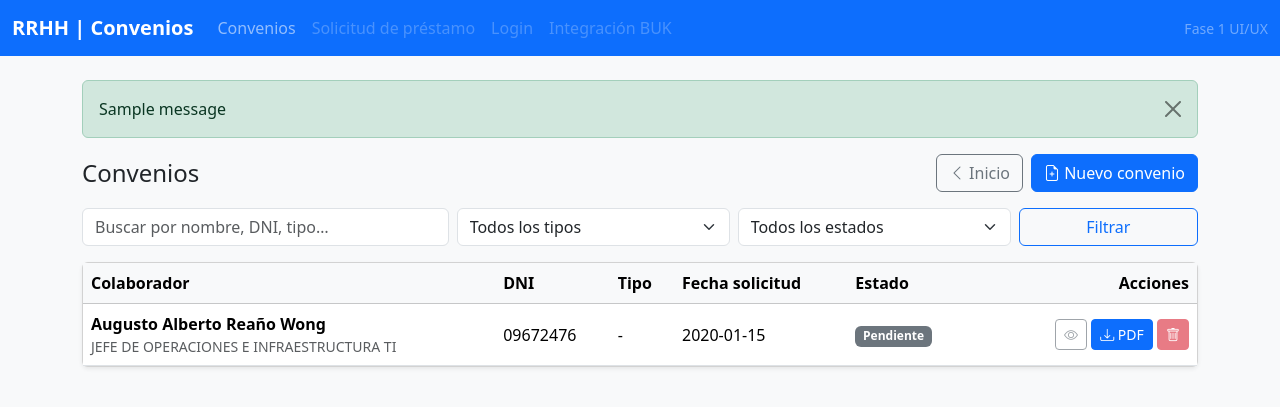
After one commit to alvarohl230498-cyber/Convenio, a Flask app: page /convenios in a window 1280 px wide. The commit adds this page. Shown: the top 407 px of the page. Run offline with Flask 3, Linux system fonts and the light colour scheme; tables that the repository leaves empty hold one stand-in row (values such as "Sample post"); one stand-in notice (Sample message) is shown; some libraries are stand-ins or nearby versions.

Commit message:
feat(ui): Fase 1 UI/UX — base, navbar, flash, lista de convenios, mejoras empleado y fecha pegada

```diff
--- a/prototipo_convenios_vacaciones_app.py
+++ b/prototipo_convenios_vacaciones_app.py
@@ -280,6 +280,11 @@ def delete_employee(empleado_id):
     db.session.commit()
     flash('Colaborador eliminado correctamente.')
     return redirect(url_for('index'))
+
+@app.route("/convenios")
+def convenios_list():
+    convenios = Convenio.query.order_by(Convenio.fecha_solicitud.desc()).all()
+    return render_template("convenios_list.html", convenios=convenios)
 
 
 # Ver empleado
--- /dev/null
+++ b/static/css/app.css
@@ -0,0 +1,5 @@
+/***** Reglas pequeñas y no invasivas *****/
+.table-sm td, .table-sm th { padding: .5rem .75rem; }
+.form-label.required::after { content: " *"; color: #dc3545; }
+.card-hr { border-left: 4px solid #0d6efd; padding-left: .75rem; }
+.btn-wide { min-width: 140px; }
--- a/templates/base.html
+++ b/templates/base.html
@@ -1,25 +1,34 @@
-
 <!doctype html>
 <html lang="es">
+
 <head>
     <meta charset="utf-8">
     <meta name="viewport" content="width=device-width, initial-scale=1">
-    <title>Prototipo Convenios - RRHH</title>
-    <link href="https://cdn.jsdelivr.net/npm/bootstrap@5.3.1/dist/css/bootstrap.min.css" rel="stylesheet">
-    <link href="https://cdn.jsdelivr.net/npm/bootstrap-icons@1.10.5/font/bootstrap-icons.css" rel="stylesheet">
-</>
+    <title>{% block title %}Prototipo Convenios - RRHH{% endblock %}</title>
 
+    <!-- Bootstrap + Icons -->
+    <link href="https://cdn.jsdelivr.net/npm/bootstrap@5.3.3/dist/css/bootstrap.min.css" rel="stylesheet">
+    <link href="https://cdn.jsdelivr.net/npm/bootstrap-icons@1.11.3/font/bootstrap-icons.css" rel="stylesheet">
+
+    <!-- CSS propio -->
+    <link href="{{ url_for('static', filename='css/app.css') }}" rel="stylesheet">
+    {% block head %}{% endblock %}
 </head>
-<body class="p-4">
-    <div class="container">
-        <h1 class="mb-3">Prototipo Convenios - RRHH</h1>
-        {% with messages = get_flashed_messages() %}
-            {% if messages %}
-                <div class="alert alert-info">{{ messages[0] }}</div>
-            {% endif %}
-        {% endwith %}
+
+<body class="bg-light">
+
+    <!-- Navbar (usa tu partial) -->
+    {% include 'partials/_navbar.html' %}
+
+    <main class="container py-4">
+        <!-- Flash (usa tu partial) -->
+        {% include 'partials/_flash.html' %}
+
         {% block content %}{% endblock %}
-    </div>
-    <script src="https://cdn.jsdelivr.net/npm/bootstrap@5.3.1/dist/js/bootstrap.bundle.min.js"></script>
+    </main>
+
+    <script src="https://cdn.jsdelivr.net/npm/bootstrap@5.3.3/dist/js/bootstrap.bundle.min.js"></script>
+    {% block scripts %}{% endblock %}
 </body>
+
 </html>
--- /dev/null
+++ b/templates/convenios_list.html
@@ -0,0 +1,180 @@
+{% extends "base.html" %}
+{% block title %}Convenios | RRHH{% endblock %}
+
+{% block content %}
+<div class="d-flex align-items-center justify-content-between mb-3">
+    <h1 class="h4 mb-0">Convenios</h1>
+    <div class="d-flex gap-2">
+        <a href="{{ url_for('index') }}" class="btn btn-outline-secondary">
+            <i class="bi bi-chevron-left"></i> Inicio
+        </a>
+        <a href="{{ url_for('convenio_nuevo') }}" class="btn btn-primary btn-wide">
+            <i class="bi bi-file-earmark-plus"></i> Nuevo convenio
+        </a>
+    </div>
+</div>
+
+<!-- Filtros livianos (solo UI; no modifica la lógica si no hay backend) -->
+<form class="row g-2 mb-3" method="get" action="{{ url_for('convenios_list') }}">
+    <div class="col-md-4">
+        <input type="text" class="form-control" name="q" value="{{ request.args.get('q','') }}"
+            placeholder="Buscar por nombre, DNI, tipo…">
+    </div>
+    <div class="col-md-3">
+        <select class="form-select" name="tipo">
+            <option value="">Todos los tipos</option>
+            <option value="ACUMULACION" {{ 'selected' if request.args.get('tipo')=='ACUMULACION' else '' }}>Acumulación
+            </option>
+            <option value="ADELANTO" {{ 'selected' if request.args.get('tipo')=='ADELANTO' else '' }}>Adelanto</option>
+        </select>
+    </div>
+    <div class="col-md-3">
+        <select class="form-select" name="estado">
+            <option value="">Todos los estados</option>
+            <option value="PENDIENTE" {{ 'selected' if request.args.get('estado')=='PENDIENTE' else '' }}>Pendiente
+            </option>
+            <option value="FIRMADO" {{ 'selected' if request.args.get('estado')=='FIRMADO' else '' }}>Firmado</option>
+        </select>
+    </div>
+    <div class="col-md-2 d-grid">
+        <button class="btn btn-outline-primary" type="submit">Filtrar</button>
+    </div>
+</form>
+
+<div class="card shadow-sm">
+    <div class="card-body p-0">
+
+        {% if convenios|length == 0 %}
+        <div class="text-center text-muted py-5">
+            <p class="mb-2">Aún no hay convenios que coincidan con el criterio.</p>
+            <a class="btn btn-primary btn-wide" href="{{ url_for('convenio_nuevo') }}">Crear convenio</a>
+        </div>
+        {% else %}
+        <div class="table-responsive">
+            <table class="table table-hover align-middle mb-0">
+                <thead class="table-light">
+                    <tr>
+                        <th style="min-width:220px;">Colaborador</th>
+                        <th>DNI</th>
+                        <th>Tipo</th>
+                        <th>Fecha solicitud</th>
+                        <th>Estado</th>
+                        <th style="min-width:180px;" class="text-end">Acciones</th>
+                    </tr>
+                </thead>
+                <tbody>
+                    {% for c in convenios %}
+                    <tr>
+                        <td>
+                            <div class="fw-semibold">{{ c.empleado.nombre if c.empleado else '-' }}</div>
+                            <div class="small text-muted">
+                                {{ c.empleado.cargo if c.empleado and c.empleado.cargo else '' }}
+                            </div>
+                        </td>
+                        <td>{{ c.empleado.dni if c.empleado else '-' }}</td>
+                        <td>
+                            {% if c.tipo %}
+                            <span class="badge text-bg-info">{{ c.tipo }}</span>
+                            {% else %}
+                            -
+                            {% endif %}
+                        </td>
+                        <td>{{ c.fecha_solicitud|default('', true) }}</td>
+                        <td>
+                            {% set estado = c.estado or 'PENDIENTE' %}
+                            {% if estado == 'FIRMADO' %}
+                            <span class="badge text-bg-success">Firmado</span>
+                            {% elif estado == 'RECHAZADO' %}
+                            <span class="badge text-bg-danger">Rechazado</span>
+                            {% else %}
+                            <span class="badge text-bg-secondary">Pendiente</span>
+                            {% endif %}
+                        </td>
+                        <td class="text-end">
+
+                            <!-- Ver (deshabilitado hasta tener la ruta 'convenio_detalle') -->
+                            <button class="btn btn-sm btn-outline-secondary" disabled title="Pendiente">
+                                <i class="bi bi-eye"></i>
+                            </button>
+
+                            {% if c.id %}
+                            <!-- Descargar PDF: modal para pedir fecha de firma -->
+                            <button class="btn btn-sm btn-primary" data-bs-toggle="modal"
+                                data-bs-target="#modalPDF{{ c.id }}">
+                                <i class="bi bi-download"></i> PDF
+                            </button>
+
+                            <!-- Eliminar (deshabilitado hasta tener la ruta 'convenio_delete') -->
+                            <button class="btn btn-sm btn-danger" disabled title="Pendiente">
+                                <i class="bi bi-trash"></i>
+                            </button>
+                            {% endif %}
+                        </td>
+                    </tr>
+
+                    {% if c.id %}
+                    <!-- Modal PDF por convenio -->
+                    <div class="modal fade" id="modalPDF{{ c.id }}" tabindex="-1" aria-hidden="true">
+                        <div class="modal-dialog">
+                            <form class="modal-content" method="POST"
+                                action="{{ url_for('descargar_convenio_pdf', convenio_id=c.id) }}" target="_blank">
+                                <div class="modal-header">
+                                    <h5 class="modal-title">Fecha de firma</h5>
+                                    <button type="button" class="btn-close" data-bs-dismiss="modal"></button>
+                                </div>
+                                <div class="modal-body">
+                                    <label class="form-label">Seleccione la fecha de firma</label>
+                                    <input type="date" name="fecha_firma" class="form-control fecha-firma-input"
+                                        required>
+                                    <div class="form-text">
+                                        Esta fecha se usa en el documento y para la redacción de la última viñeta.
+                                    </div>
+                                </div>
+                                <div class="modal-footer">
+                                    <button class="btn btn-primary btn-wide" type="submit" data-loading="true">
+                                        <span class="spinner-border spinner-border-sm me-2 d-none" role="status"
+                                            aria-hidden="true"></span>
+                                        <span class="btn-text">Descargar PDF</span>
+                                    </button>
+                                </div>
+                            </form>
+                        </div>
+                    </div>
+                    {% endif %}
+                    {% endfor %}
+                </tbody>
+            </table>
+        </div>
+        {% endif %}
+    </div>
+</div>
+{% endblock %}
+
+{% block scripts %}
+<script>
+    (function () {
+        // Fecha de hoy por defecto en modales de PDF
+        document.addEventListener('shown.bs.modal', function (evt) {
+            const input = evt.target?.querySelector('.fecha-firma-input');
+            if (input && !input.value) {
+                const t = new Date();
+                const y = t.getFullYear();
+                const m = String(t.getMonth() + 1).padStart(2, '0');
+                const d = String(t.getDate()).padStart(2, '0');
+                input.value = `${y}-${m}-${d}`;
+            }
+        });
+
+        // Spinner + deshabilitar botón en submit
+        document.addEventListener('submit', function (e) {
+            const btn = e.target.querySelector('button[data-loading="true"]');
+            if (!btn) return;
+            const sp = btn.querySelector('.spinner-border');
+            const txt = btn.querySelector('.btn-text');
+            if (sp) sp.classList.remove('d-none');
+            if (txt) txt.textContent = 'Procesando...';
+            btn.disabled = true;
+        }, true);
+    })();
+</script>
+{% endblock %}
--- /dev/null
+++ b/templates/partials/_flash.html
@@ -0,0 +1,13 @@
+{% with messages = get_flashed_messages(with_categories=true) %}
+{% if messages %}
+<div class="mb-3">
+    {% for category, message in messages %}
+    <div class="alert alert-{{ 'warning' if category == 'warning' else category }} alert-dismissible fade show"
+        role="alert">
+        {{ message }}
+        <button type="button" class="btn-close" data-bs-dismiss="alert"></button>
+    </div>
+    {% endfor %}
+</div>
+{% endif %}
+{% endwith %}
--- /dev/null
+++ b/templates/partials/_forms.html
@@ -0,0 +1,4 @@
+{% macro text(name, label, value="", required=false, type="text") -%}
+<label class="form-label {{ 'required' if required }}">{{ label }}</label>
+<input type="{{ type }}" class="form-control" name="{{ name }}" value="{{ value|default('') }}">
+{%- endmacro %}
--- /dev/null
+++ b/templates/partials/_navbar.html
@@ -0,0 +1,17 @@
+<nav class="navbar navbar-expand-lg navbar-dark bg-primary">
+    <div class="container-fluid">
+        <a class="navbar-brand fw-bold" href="{{ url_for('index') }}">RRHH | Convenios</a>
+        <button class="navbar-toggler" type="button" data-bs-toggle="collapse" data-bs-target="#topNav">
+            <span class="navbar-toggler-icon"></span>
+        </button>
+        <div id="topNav" class="collapse navbar-collapse">
+            <ul class="navbar-nav me-auto">
+                <li class="nav-item"><a class="nav-link" href="{{ url_for('convenios_list') }}">Convenios</a></li>
+                <li class="nav-item"><a class="nav-link disabled">Solicitud de préstamo</a></li>
+                <li class="nav-item"><a class="nav-link disabled">Login</a></li>
+                <li class="nav-item"><a class="nav-link disabled">Integración BUK</a></li>
+            </ul>
+            <span class="navbar-text small opacity-75">Fase 1 UI/UX</span>
+        </div>
+    </div>
+</nav>
```
Also changed, not shown: templates/empleado.html (+58 -41 lines), templates/new_employee.html (+51 -1 lines).
